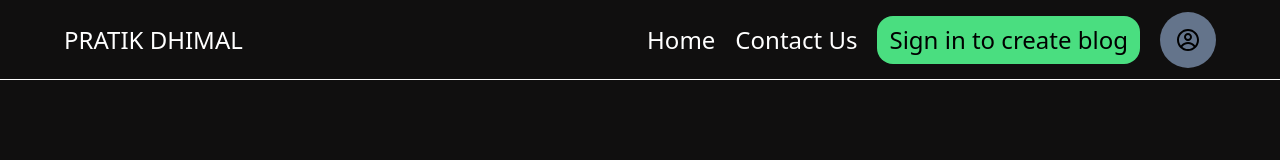
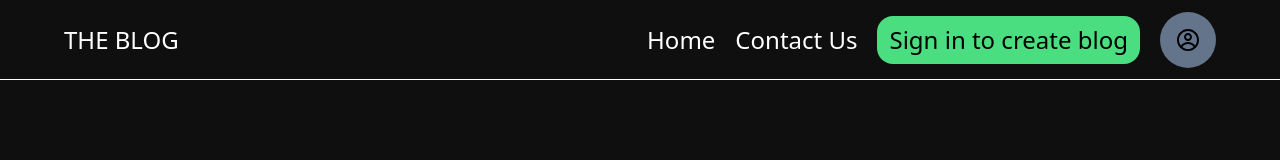
Before and after one commit to Pratik07007/Blogs, a React (Vite) app in the folder client/: page / in a window 1280 px wide. Shown: the top 160 px of the page. Built offline with nearby package versions, Linux system fonts and the light colour scheme.

Commit message:
changed logo name

```diff
--- a/client/src/components/NavBar.tsx
+++ b/client/src/components/NavBar.tsx
@@ -13,9 +13,7 @@ const NavBar = () => {
   return (
     <div className="h-[10vh] w-screen sm:flex sm:justify-between sm:items-center px-16 border-b-[0.1px] border-white hidden ">
       <Link to={"/"}>
-        <div className="font-normal text-2xl cursor-pointer ">
-          PRATIK DHIMAL
-        </div>
+        <div className="font-normal text-2xl cursor-pointer ">THE BLOG</div>
       </Link>
       <div className="flex gap-5 items-center">
         <Link to={"/"}>
```
